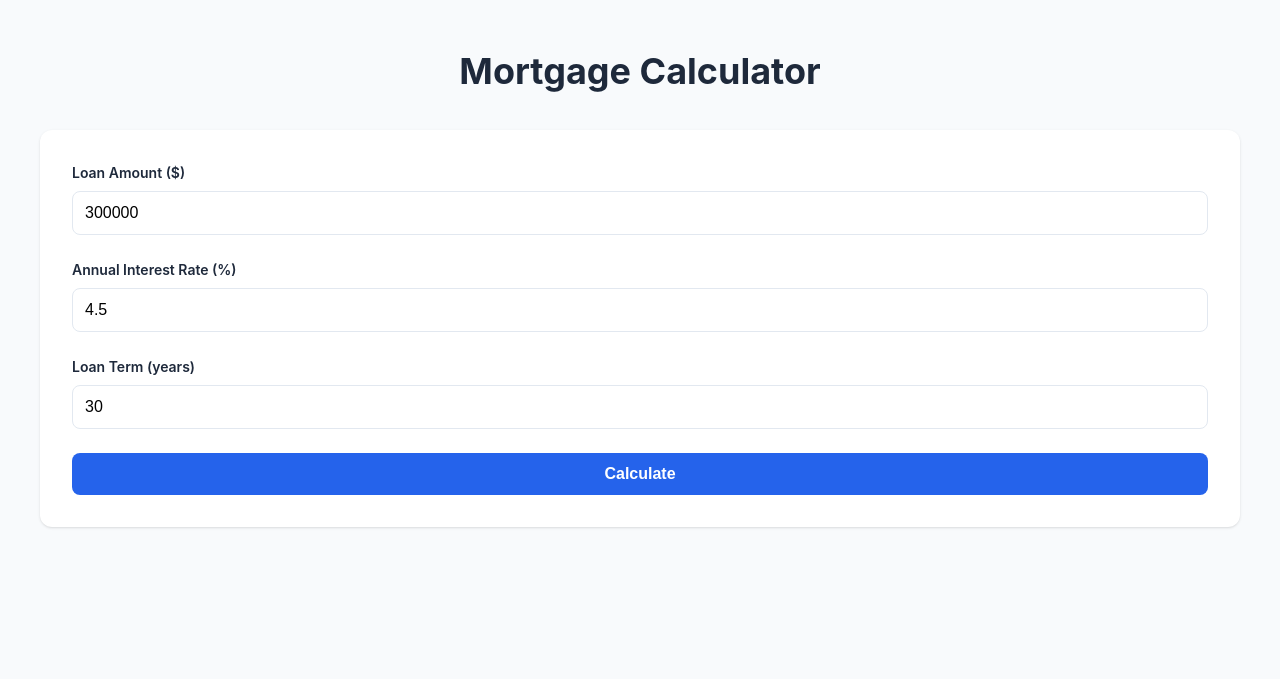
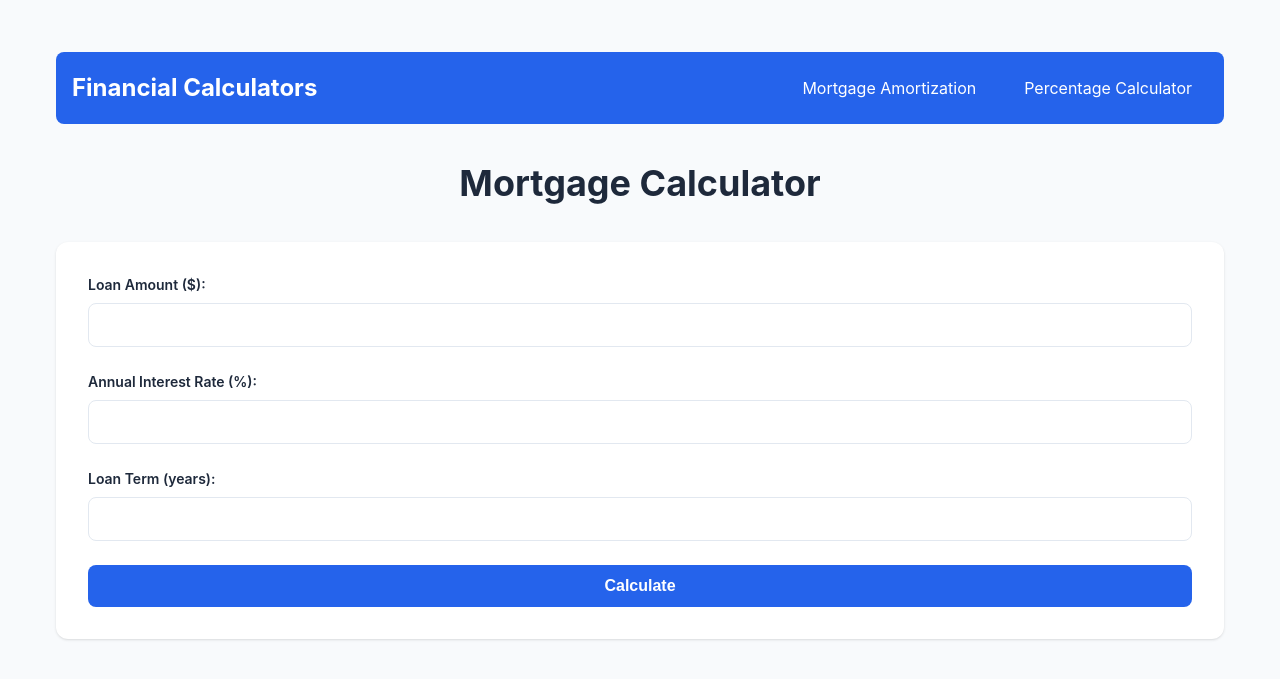
Before and after one commit to russorat/calculators, a Flask app: page / in a window 1280 px wide. Shown: the top 679 px of the page. Run offline with Flask 3, Linux system fonts and the light colour scheme; some libraries are stand-ins or nearby versions.

Commit message:
feat: adding percentage diff calc
Signed-off-by: Russ Savage <russ@ngrok.com>

```diff
--- a/mortgage_calculator/app/calculator.py
+++ b/mortgage_calculator/app/calculator.py
@@ -1,42 +1,7 @@
-from flask import Flask, request, jsonify, render_template, send_from_directory
-from flask_cors import CORS
 from typing import Dict, List
 import math
-import os
-import ngrok
-import logging
-from dotenv import load_dotenv
 
-# Load environment variables
-load_dotenv()
 
-# Set up logging
-logging.basicConfig(level=logging.INFO)
-logger = logging.getLogger(__name__)
-
-app = Flask(__name__)
-CORS(app)
-
-def setup_ngrok():
-    try:
-        # Configure ngrok with your auth token
-        listener = ngrok.forward(
-            "localhost:5001",
-            authtoken=os.getenv('NGROK_AUTH_TOKEN'),
-            domain="mortgage.russellsavage.dev"
-        )
-        logger.info(f"ngrok tunnel established at: {listener.url()}")
-
-    except Exception as e:
-        logger.error(f"Error setting up ngrok: {str(e)}")
-        raise
-
-def cleanup_ngrok():
-    try:
-        ngrok.disconnect()
-        logger.info("Disconnected ngrok tunnel")
-    except Exception as e:
-        logger.error(f"Error disconnecting ngrok tunnel: {str(e)}")
 
 def calculate_mortgage_amortization(principal: float, annual_rate: float, years: int, payment_schedule: str = 'monthly') -> Dict:
     """
@@ -129,64 +94,3 @@ def calculate_mortgage_amortization(principal: float, annual_rate: float, years:
     }
 
     return response
-
-@app.route('/')
-def home():
-    return render_template('index.html')
-
-@app.route('/calculate_mortgage', methods=['GET'])
-def get_mortgage_calculation():
-    try:
-        # Get parameters from query string
-        principal = float(request.args.get('principal', 0))
-        annual_rate = float(request.args.get('rate', 0))
-        years = int(request.args.get('years', 0))
-        payment_schedule = request.args.get('paymentSchedule', 'monthly')
-
-        # Validate input
-        if principal <= 0 or annual_rate <= 0 or years <= 0:
-            return jsonify({
-                "error": "Invalid input parameters. All values must be positive numbers."
-            }), 400
-
-        if payment_schedule not in ['monthly', 'biweekly']:
-            return jsonify({
-                "error": "Invalid payment schedule. Must be 'monthly' or 'biweekly'."
-            }), 400
-
-        # Calculate amortization schedule
-        result = calculate_mortgage_amortization(principal, annual_rate, years, payment_schedule)
-        return jsonify(result)
-
-    except (TypeError, ValueError) as e:
-        return jsonify({
-            "error": "Invalid input parameters. Please check the data types and try again.",
-            "details": str(e)
-        }), 400
-
-# Add route for favicon
-@app.route('/favicon.ico')
-def favicon():
-    return send_from_directory(
-        os.path.join(app.root_path, 'static'),
-        'favicon.ico',
-        mimetype='image/vnd.microsoft.icon'
-    )
-
-@app.route('/health')
-def health_check():
-    return jsonify({
-        "status": "healthy",
-        "tunnel_url": ngrok.get_tunnels()[0].url() if ngrok.get_tunnels() else None
-    })
-
-if __name__ == '__main__':
-    # Set up ngrok before starting the Flask app
-    setup_ngrok()
-
-    try:
-        # Run the Flask app
-        app.run(debug=True, port=5001)
-    finally:
-        # Clean up ngrok when the app stops
-        cleanup_ngrok()
--- a/mortgage_calculator/app/routes.py
+++ b/mortgage_calculator/app/routes.py
@@ -5,8 +5,14 @@ from app.calculator import calculate_mortgage_amortization
 bp = Blueprint('main', __name__)
 
 @bp.route('/')
-def home():
-    return render_template('index.html')
+@bp.route('/amortization')
+def amortization_page():
+    return render_template('amortization.html')
+
+@bp.route('/percentage')
+def percentage_page():
+    return render_template('percentage.html')
+
 
 @bp.route('/favicon.ico')
 def favicon():
@@ -52,3 +58,22 @@ def health_check():
         "status": "healthy",
         "tunnel_url": ngrok.get_tunnels()[0].url() if ngrok.get_tunnels() else None
     })
+
+@bp.route('/api/percentage-difference', methods=['GET'])
+def calculate_percentage_difference():
+    try:
+        value1 = float(request.args.get('value1'))
+        value2 = float(request.args.get('value2'))
+
+        if value1 == 0:
+            return jsonify({'error': 'First value cannot be zero'}), 400
+
+        percentage_diff = ((value2 - value1) / abs(value1)) * 100
+
+        return jsonify({
+            'value1': value1,
+            'value2': value2,
+            'percentage_difference': percentage_diff
+        })
+    except (TypeError, ValueError):
+        return jsonify({'error': 'Invalid input values'}), 400
--- a/mortgage_calculator/app/static/css/styles.css
+++ b/mortgage_calculator/app/static/css/styles.css
@@ -228,3 +228,71 @@ tr:hover td {
         font-size: 10pt;
     }
 }
+
+.main-nav {
+    background-color: var(--primary-color);
+    padding: 1rem;
+    margin-bottom: 2rem;
+    border-radius: 8px;
+    display: flex;
+    justify-content: space-between;
+    align-items: center;
+}
+
+.nav-brand {
+    color: white;
+    font-size: 1.5rem;
+    font-weight: bold;
+}
+
+.nav-links {
+    display: flex;
+    gap: 1rem;
+}
+
+.nav-link {
+    color: white;
+    text-decoration: none;
+    padding: 0.5rem 1rem;
+    border-radius: 4px;
+    transition: background-color 0.3s;
+}
+
+.nav-link:hover {
+    background-color: rgba(255, 255, 255, 0.1);
+}
+
+.nav-link.active {
+    background-color: rgba(255, 255, 255, 0.2);
+}
+
+/* Update container padding for better spacing */
+.container {
+    max-width: 1200px;
+    margin: 2rem auto;
+    padding: 0 1rem;
+}
+
+/* Responsive adjustments */
+@media (max-width: 768px) {
+    .main-nav {
+        flex-direction: column;
+        gap: 1rem;
+        text-align: center;
+    }
+
+    .nav-links {
+        flex-direction: column;
+        width: 100%;
+    }
+
+    .nav-link {
+        display: block;
+        padding: 0.75rem;
+    }
+}
+
+.highlight {
+    font-size: 1.2em;
+    font-weight: bold;
+}
--- /dev/null
+++ b/mortgage_calculator/app/templates/amortization.html
@@ -0,0 +1,61 @@
+{% extends "base.html" %}
+
+{% block title %}Mortgage Calculator{% endblock %}
+
+{% block content %}
+<h1>Mortgage Calculator</h1>
+<div class="calculator-form">
+    <div class="form-group">
+        <label for="loanAmount">Loan Amount ($):</label>
+        <input type="number" id="loanAmount" required>
+    </div>
+    <div class="form-group">
+        <label for="interestRate">Annual Interest Rate (%):</label>
+        <input type="number" id="interestRate" step="0.01" required>
+    </div>
+    <div class="form-group">
+        <label for="loanTerm">Loan Term (years):</label>
+        <input type="number" id="loanTerm" required>
+    </div>
+    <button id="calculateBtn" class="calculate-btn">Calculate</button>
+    <button id="downloadBtn" class="download-btn" style="display: none;">Download CSV</button>
+</div>
+
+<div id="results" class="results" style="display: none;">
+    <h2>Results</h2>
+    <div class="result-cards">
+        <div class="result-card">
+            <h3>Monthly Payment</h3>
+            <p id="monthlyPayment"></p>
+        </div>
+        <div class="result-card">
+            <h3>Total Interest</h3>
+            <p id="totalInterest"></p>
+        </div>
+        <div class="result-card">
+            <h3>Payoff Date</h3>
+            <p id="payoffDate"></p>
+        </div>
+    </div>
+    <div class="table-container">
+        <table id="amortizationTable">
+            <thead>
+                <tr>
+                    <th>Payment Date</th>
+                    <th>Year</th>
+                    <th>Payment</th>
+                    <th>Principal</th>
+                    <th>Interest</th>
+                    <th>Remaining Balance</th>
+                </tr>
+            </thead>
+            <tbody></tbody>
+        </table>
+    </div>
+</div>
+{% endblock %}
+
+{% block scripts %}
+<script src="https://cdn.jsdelivr.net/npm/canvas-confetti@1.5.1/dist/confetti.browser.min.js"></script>
+<script src="{{ url_for('static', filename='js/calculator.js') }}"></script>
+{% endblock %}
--- /dev/null
+++ b/mortgage_calculator/app/templates/base.html
@@ -0,0 +1,33 @@
+<!DOCTYPE html>
+<html lang="en">
+<head>
+    <meta charset="UTF-8">
+    <meta name="viewport" content="width=device-width, initial-scale=1.0">
+    <title>{% block title %}{% endblock %} - Financial Calculators</title>
+    <link rel="stylesheet" href="{{ url_for('static', filename='css/styles.css') }}">
+    {% block extra_head %}{% endblock %}
+</head>
+<body>
+    <div class="container">
+        <header>
+            <nav class="main-nav">
+                <div class="nav-brand">Financial Calculators</div>
+                <div class="nav-links">
+                    <a href="{{ url_for('main.amortization_page') }}" class="nav-link {% if request.endpoint == 'amortization_page' %}active{% endif %}">
+                        Mortgage Amortization
+                    </a>
+                    <a href="{{ url_for('main.percentage_page') }}" class="nav-link {% if request.endpoint == 'percentage_page' %}active{% endif %}">
+                        Percentage Calculator
+                    </a>
+                </div>
+            </nav>
+        </header>
+
+        <main>
+            {% block content %}{% endblock %}
+        </main>
+    </div>
+
+    {% block scripts %}{% endblock %}
+</body>
+</html>
--- a/mortgage_calculator/app/templates/index.html
+++ /dev/null
@@ -1,62 +0,0 @@
-<!DOCTYPE html>
-<html lang="en">
-<head>
-    <meta charset="UTF-8">
-    <meta name="viewport" content="width=device-width, initial-scale=1.0">
-    <title>Mortgage Calculator</title>
-    <link rel="icon" type="image/x-icon" href="{{ url_for('static', filename='favicon.ico') }}">
-    <script src="https://cdn.jsdelivr.net/npm/canvas-confetti@1.6.0/dist/confetti.browser.min.js"></script>
-    <link rel="stylesheet" href="{{ url_for('static', filename='css/styles.css') }}">
-</head>
-<body>
-    <h1>Mortgage Calculator</h1>
-
-    <div class="calculator-form">
-        <div class="form-group">
-            <label for="principal">Loan Amount ($)</label>
-            <input type="number" id="principal" min="0" step="1000" value="300000">
-        </div>
-
-        <div class="form-group">
-            <label for="rate">Annual Interest Rate (%)</label>
-            <input type="number" id="rate" min="0" step="0.1" value="4.5">
-        </div>
-
-        <div class="form-group">
-            <label for="years">Loan Term (years)</label>
-            <input type="number" id="years" min="0" step="1" value="30">
-        </div>
-
-        <button onclick="calculateMortgage()">Calculate</button>
-    </div>
-
-    <div id="error" class="error hidden"></div>
-
-    <div id="results" class="results hidden">
-        <div id="summary" class="summary"></div>
-        <div id="downloadButtonContainer" style="text-align: center;" class="hidden">
-            <button id="downloadCsv" onclick="downloadResults()" class="download-button">
-                Download Amortization Schedule
-            </button>
-        </div>
-        <div id="schedule">
-            <h3>Amortization Schedule</h3>
-            <table>
-                <thead>
-                    <tr>
-                        <th>Payment #</th>
-                        <th>Payment Date</th>
-                        <th>Payment Amount</th>
-                        <th>Principal</th>
-                        <th>Interest</th>
-                        <th>Remaining Balance</th>
-                    </tr>
-                </thead>
-                <tbody id="scheduleBody"></tbody>
-            </table>
-        </div>
-    </div>
-
-    <script src="{{ url_for('static', filename='js/calculator.js') }}"></script>
-</body>
-</html>
--- a/mortgage_calculator/run.py
+++ b/mortgage_calculator/run.py
@@ -28,6 +28,6 @@ def cleanup_ngrok():
 if __name__ == '__main__':
     setup_ngrok()
     try:
-        app.run(port=5001)
+        app.run(port=5001, debug=True)
     finally:
         cleanup_ngrok()
```
Also changed, not shown: mortgage_calculator/app/static/js/percentage.js (added, +34 -0 lines), mortgage_calculator/app/templates/percentage.html (added, +29 -0 lines), mortgage_calculator/README.md.
